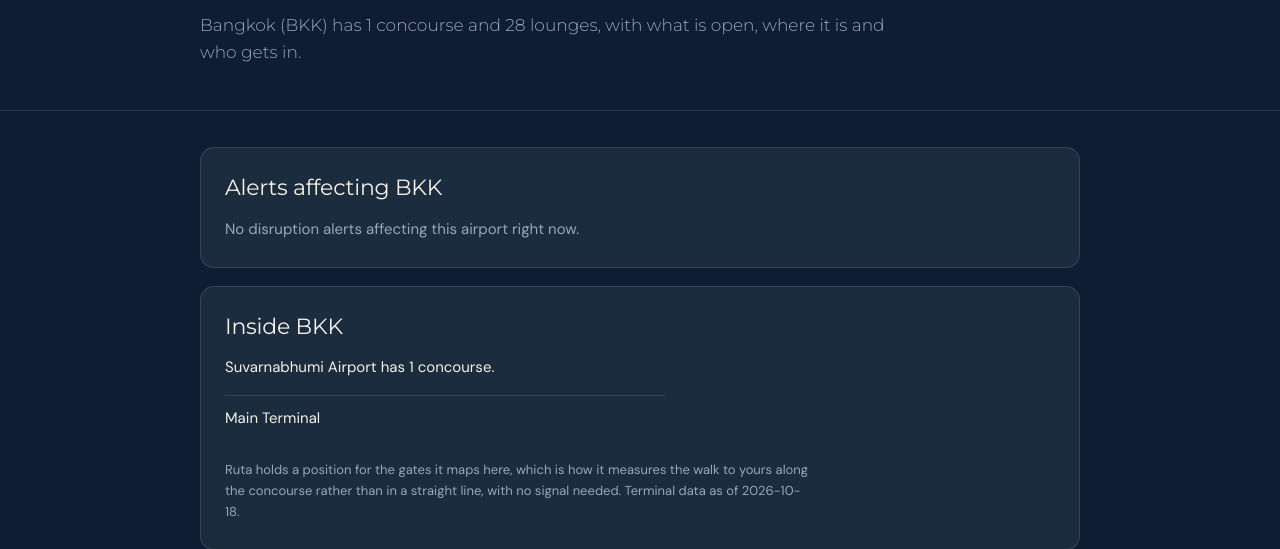
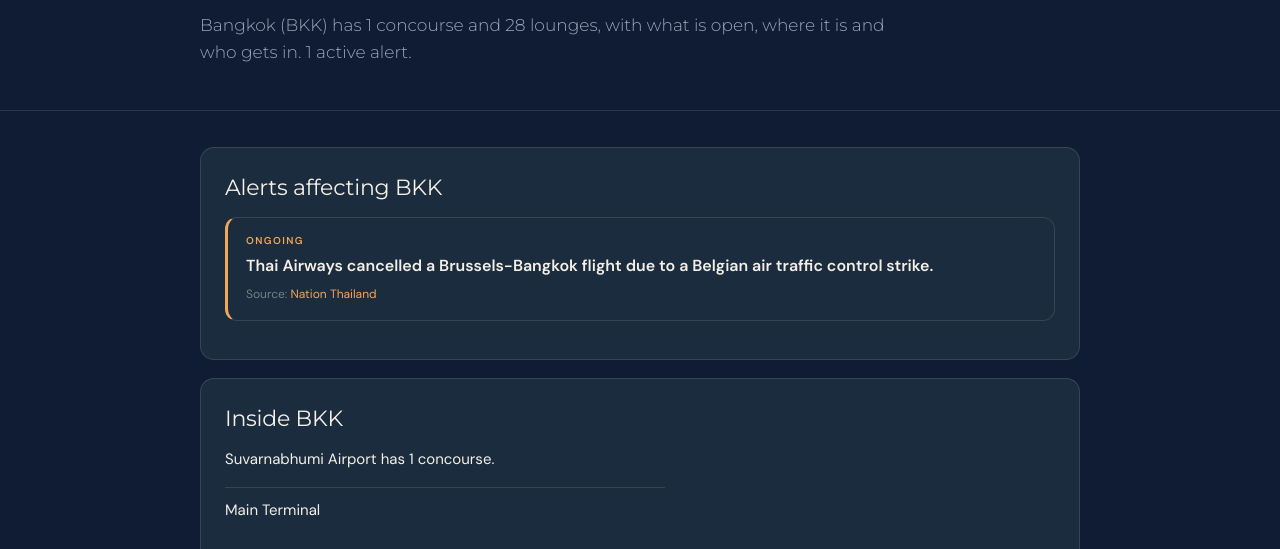
Before and after one commit to Kaylei2026/rutatravels.com, a plain HTML site: page live/bangkok-bkk/index.html in a window 1280 px wide. Shown: the part 213-762 px from the top of the page. Drawn offline with Linux system fonts and the light colour scheme.

Commit message:
Bake /live board and airport pages 2026-11-24 17:28 UTC

```diff
--- a/live/bangkok-bkk/index.html
+++ b/live/bangkok-bkk/index.html
@@ -4,14 +4,14 @@
 <meta charset="utf-8">
 <meta name="viewport" content="width=device-width, initial-scale=1">
 <title>Bangkok (BKK) Airport Guide: Terminals and Lounges | Ruta Travels</title>
-<meta name="description" content="Bangkok (BKK) has 1 concourse and 28 lounges, with what is open, where it is and who gets in.">
+<meta name="description" content="Bangkok (BKK) has 1 concourse and 28 lounges, with what is open, where it is and who gets in. 1 active alert.">
 <meta name="robots" content="index, follow, max-image-preview:large">
 <link rel="canonical" href="https://rutatravels.com/live/bangkok-bkk/">
 <link rel="icon" type="image/png" sizes="32x32" href="/favicon-32x32.png">
 <link rel="apple-touch-icon" href="/apple-touch-icon.png">
 <meta property="og:type" content="website">
 <meta property="og:title" content="Bangkok (BKK) airport guide">
-<meta property="og:description" content="Bangkok (BKK) has 1 concourse and 28 lounges, with what is open, where it is and who gets in.">
+<meta property="og:description" content="Bangkok (BKK) has 1 concourse and 28 lounges, with what is open, where it is and who gets in. 1 active alert.">
 <meta property="og:url" content="https://rutatravels.com/live/bangkok-bkk/">
 <meta property="og:site_name" content="Ruta Travels">
 <meta property="og:image" content="https://rutatravels.com/photos/25.jpg">
@@ -158,7 +158,7 @@ a.sib:focus-visible{outline:2px solid var(--gold);outline-offset:3px}
 <section class="hero">
   <div class="hero-body">
     <h1>Bangkok (BKK) airport guide</h1>
-    <p class="lede">Bangkok (BKK) has 1 concourse and 28 lounges, with what is open, where it is and who gets in.</p>
+    <p class="lede">Bangkok (BKK) has 1 concourse and 28 lounges, with what is open, where it is and who gets in. 1 active alert.</p>
   </div>
 </section>
 
@@ -167,7 +167,7 @@ a.sib:focus-visible{outline:2px solid var(--gold);outline-offset:3px}
 
 
 
-  <section class="card" aria-label="Alerts"><h2>Alerts affecting BKK</h2><p class="apt-none">No disruption alerts affecting this airport right now.</p></section>
+  <section class="card" aria-label="Alerts"><h2>Alerts affecting BKK</h2><div class="alert"><div class="when">Ongoing</div><div class="atitle">Thai Airways cancelled a Brussels-Bangkok flight due to a Belgian air traffic control strike.</div><div class="ameta">Source: <a href="https://news.google.com/rss/articles/CBMiYkFVX3lxTFBxbE1JTDk2OVZTNTl0b1h6Vl9KMzJpbTUxMzRKaldkX204Qk5Qa2FIVTZ5NUpLeXJLa3J3ZFoySC1peC1Vemd2bmt3QUZYVFhoVmJoNFBWdk9mWW83NUJZUEln?oc=5" target="_blank" rel="noopener nofollow">Nation Thailand</a></div></div></section>
 
   <section class="card" aria-label="Inside BKK"><h2>Inside BKK</h2><p class="apt-lay">Suvarnabhumi Airport has 1 concourse.</p><ul class="terms-l" aria-label="Concourse at BKK"><li>Main Terminal</li></ul><p class="apt-method">Ruta holds a position for the gates it maps here, which is how it measures the walk to yours along the concourse rather than in a straight line, with no signal needed. Terminal data as of 2026-10-18.</p></section>
 
```
Also changed, not shown: live/index.html (+2 -2 lines).
